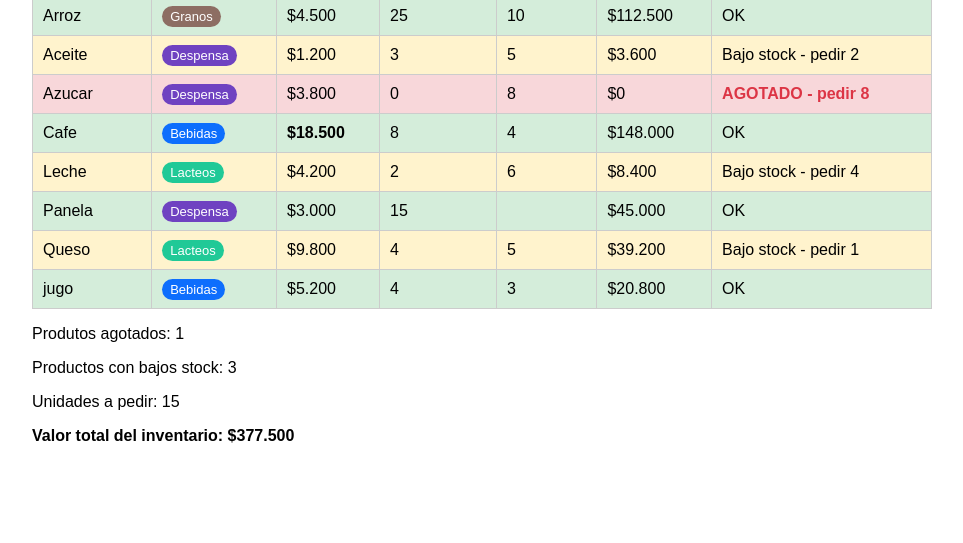
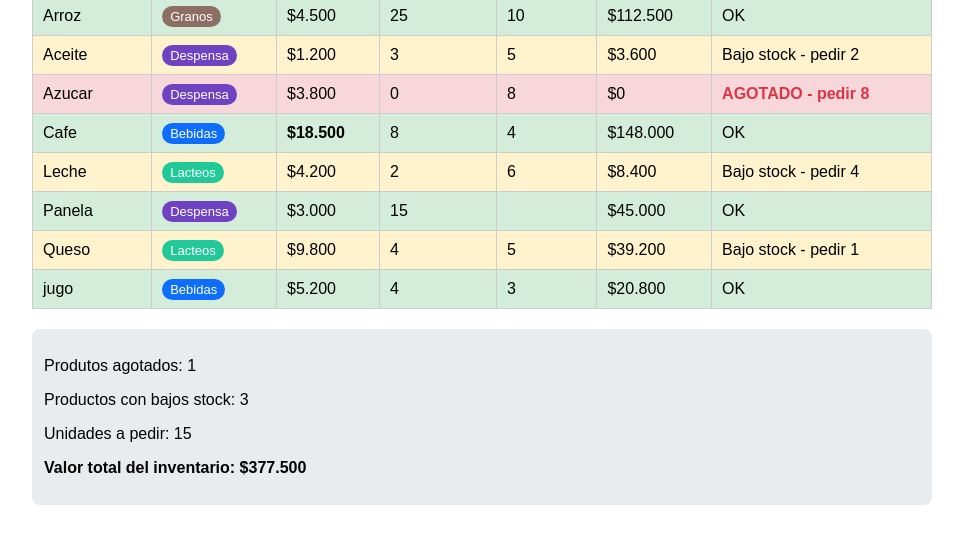
Before and after one commit to vargasdiego0915-coder/inventario2, a plain HTML site: page index.html in a window 1280 px wide. Shown: the part 141-684 px from the top of the page, without its empty margins (158-1121 px from the left). Drawn offline with Linux system fonts and the light colour scheme.

Commit message:
agregar estilos para el resumen en la sección de inventario

```diff
--- a/styles.css
+++ b/styles.css
@@ -40,3 +40,10 @@ font-size: 13px;
 .disponible{
     background-color: #d4edda;
 }
+
+#resumen{
+    margin-top: 20px;
+    padding: 12px;
+    background-color: #e9ecef;
+    border-radius: 8px;
+}
```
